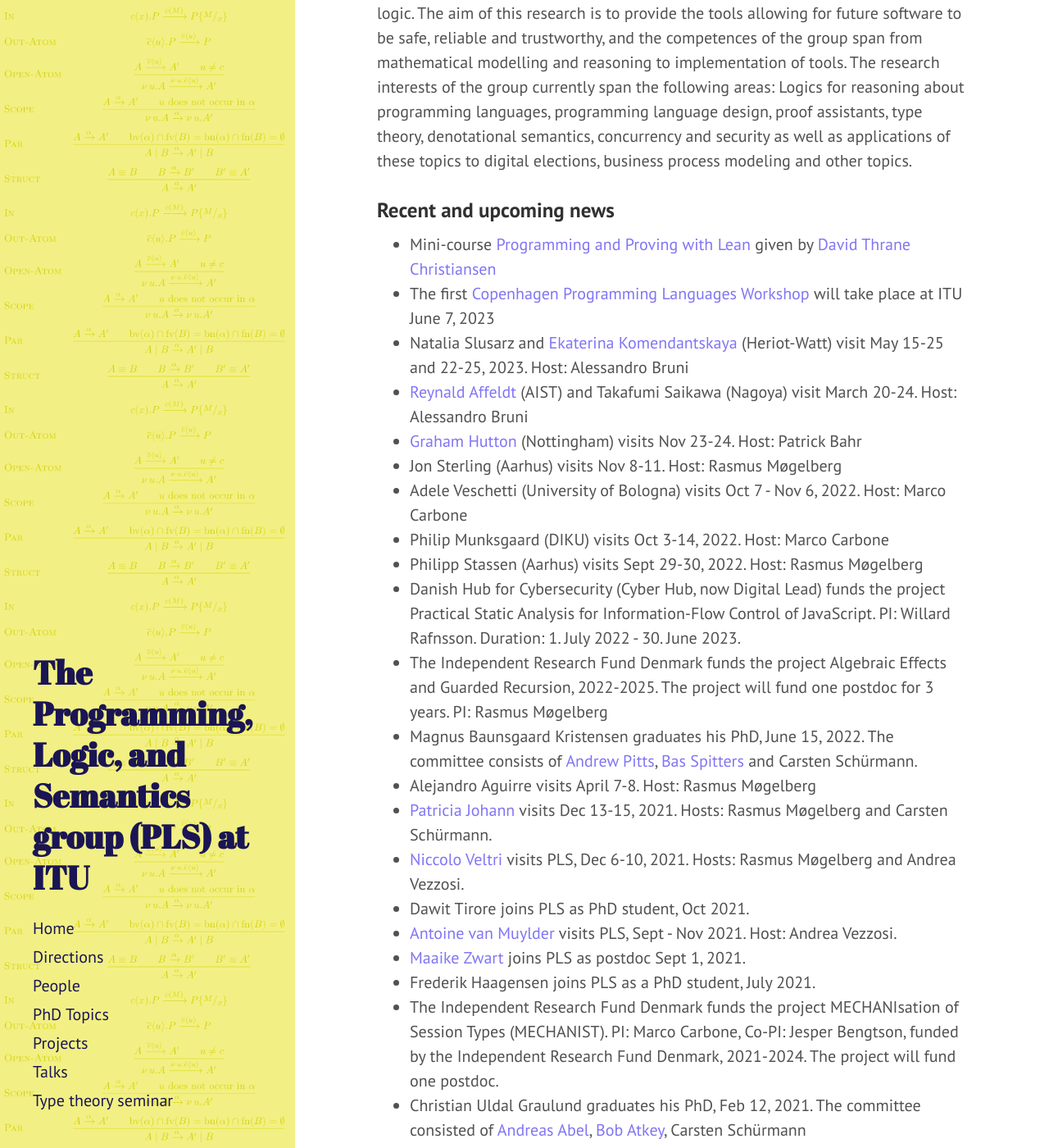
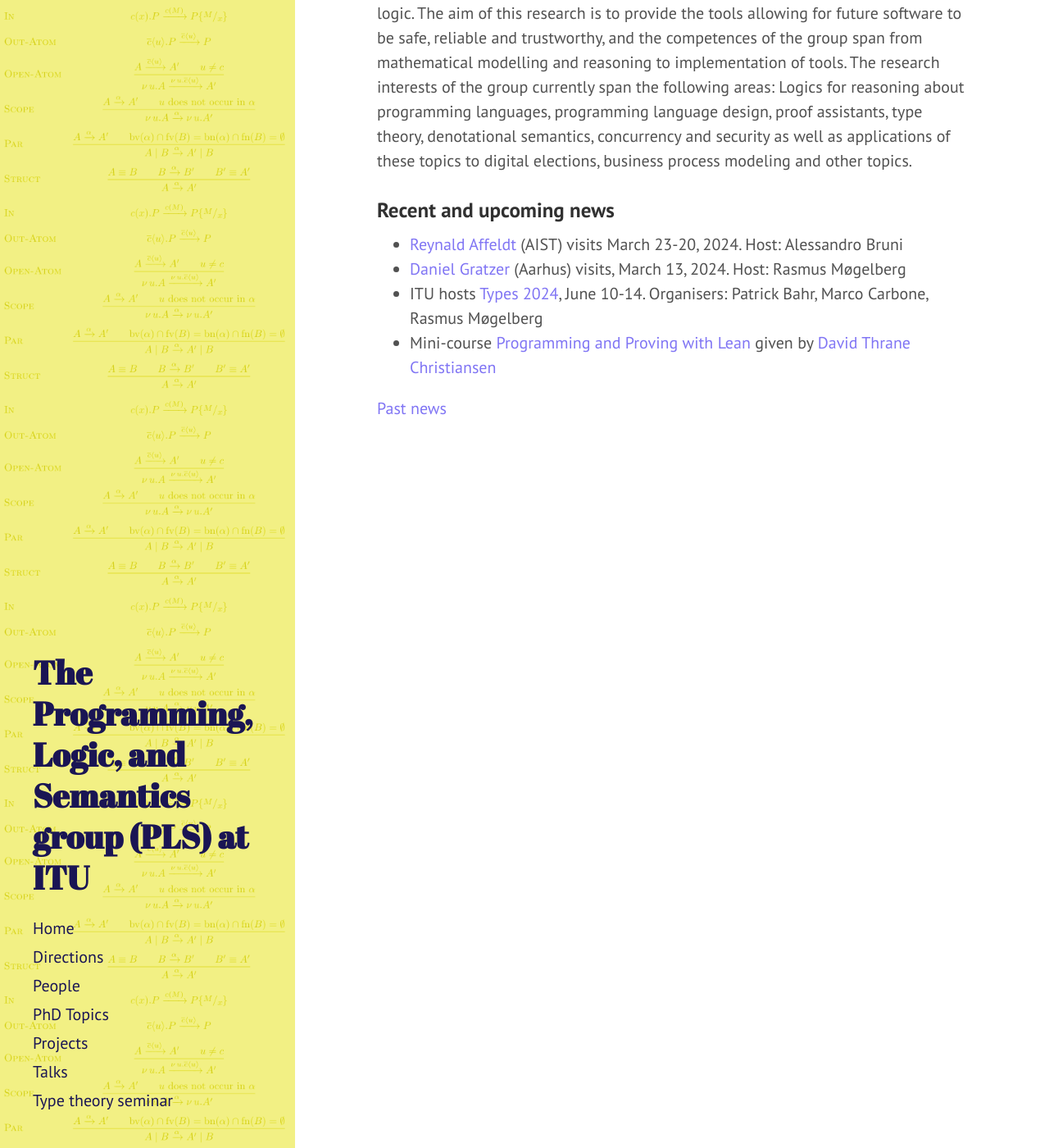
Before and after one commit to rmogelberg/pls.itu.dk, a Jekyll site: the page built from index.md, in a window 1280 px wide and 1400 px high, scrolled down 270 px. Shown: the whole window at 82% size. Built offline with Jekyll 4.4.1, drawn with Linux system fonts in a browser that asks for light colours; some of the changed text lies outside the part shown.

```diff
--- a/index.md
+++ b/index.md
@@ -16,27 +16,9 @@ The PLS group conducts research in the theory of programming languages and logic
 
 ### Recent and upcoming news
 
+- [Reynald Affeldt](https://staff.aist.go.jp/reynald.affeldt/) (AIST) visits March 23-20, 2024. Host: Alessandro Bruni
+- [Daniel Gratzer](https://www.danielgratzer.com/) (Aarhus) visits, March 13, 2024. Host: Rasmus Møgelberg
+- ITU hosts [Types 2024](https://types2024.itu.dk/), June 10-14. Organisers: Patrick Bahr, Marco Carbone, Rasmus Møgelberg
 - Mini-course [Programming and Proving with Lean](https://pls.itu.dk/LeanCourse.html) given by [David Thrane Christiansen](https://davidchristiansen.dk/)
-- The first [Copenhagen Programming Languages Workshop](https://coplaws.github.io/) will take place at ITU June 7, 2023
-- Natalia Slusarz and [Ekaterina Komendantskaya](https://www.macs.hw.ac.uk/~ek19/) (Heriot-Watt) visit May 15-25 and 22-25, 2023. Host: Alessandro Bruni
-- [Reynald Affeldt](https://staff.aist.go.jp/reynald.affeldt/) (AIST) and Takafumi Saikawa (Nagoya) visit March 20-24. Host: Alessandro Bruni
-- [Graham Hutton](http://www.cs.nott.ac.uk/~pszgmh/) (Nottingham) visits Nov 23-24. Host: Patrick Bahr
-- Jon Sterling (Aarhus) visits Nov 8-11. Host: Rasmus Møgelberg
-- Adele Veschetti (University of Bologna) visits Oct 7 - Nov 6, 2022. Host: Marco Carbone
-- Philip Munksgaard (DIKU) visits Oct 3-14, 2022. Host: Marco Carbone
-- Philipp Stassen (Aarhus) visits Sept 29-30, 2022. Host: Rasmus Møgelberg
-- Danish Hub for Cybersecurity (Cyber Hub, now Digital Lead) funds the project Practical Static Analysis for Information-Flow Control of JavaScript. PI: Willard Rafnsson. Duration: 1. July 2022 - 30. June 2023.
-- The Independent Research Fund Denmark funds the project Algebraic Effects and Guarded Recursion, 2022-2025. The project will fund one postdoc for 3 years. PI: Rasmus Møgelberg
-- Magnus Baunsgaard Kristensen graduates his PhD, June 15, 2022. The committee consists of [Andrew Pitts](https://www.cl.cam.ac.uk/~amp12/), [Bas Spitters](https://users-cs.au.dk/spitters/) and Carsten Schürmann.
-- Alejandro Aguirre visits April 7-8. Host: Rasmus Møgelberg
-- [Patricia Johann](https://cs.appstate.edu/~johannp/) visits Dec 13-15, 2021. Hosts: Rasmus Møgelberg and Carsten Schürmann.
-- [Niccolo Veltri](https://niccoloveltri.github.io/) visits PLS, Dec 6-10, 2021. Hosts: Rasmus Møgelberg and Andrea Vezzosi.
-- Dawit Tirore joins PLS as PhD student, Oct 2021.
-- [Antoine van Muylder](https://antoinevanmuylder.github.io/) visits PLS, Sept - Nov 2021. Host: Andrea Vezzosi.
-- [Maaike Zwart](https://maaikezwart.com/) joins PLS as postdoc Sept 1, 2021.
-- Frederik Haagensen joins PLS as a PhD student, July 2021.
-- The Independent Research Fund Denmark funds the project MECHANIsation of Session Types (MECHANIST). PI: Marco Carbone, Co-PI: Jesper Bengtson, funded by the Independent Research Fund Denmark, 2021-2024. The project will fund one postdoc.
-- Christian Uldal Graulund graduates his PhD, Feb 12, 2021. The committee consisted of [Andreas Abel](https://www.cse.chalmers.se/~abela/), [Bob Atkey](https://www.strath.ac.uk/staff/atkeyrobertdr/), Carsten Schürmann
-- Ieva Daukantas joins PLS as a PhD student, Jan 2021
 
 [Past news](Past_news.html)
```
Also changed, not shown: Past_news.md (+21 -0 lines), Talks.md (+6 -3 lines).
